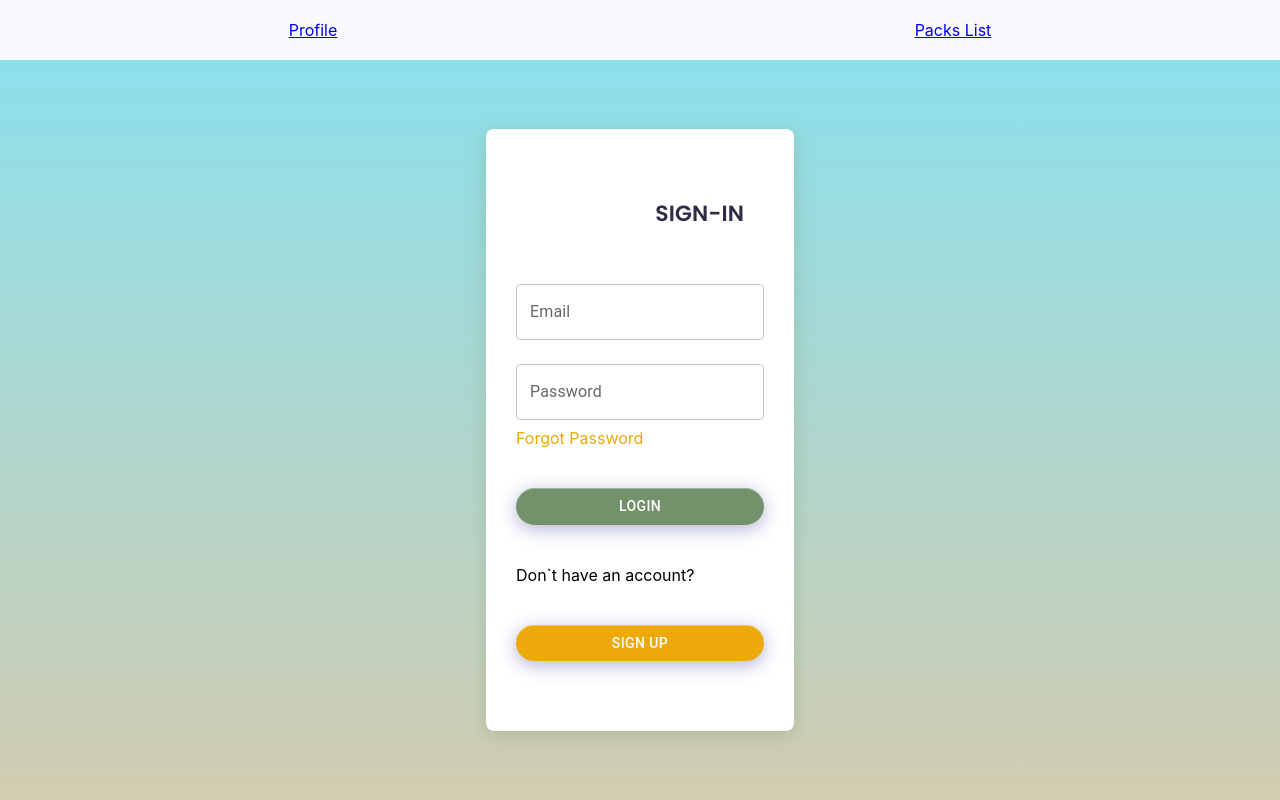
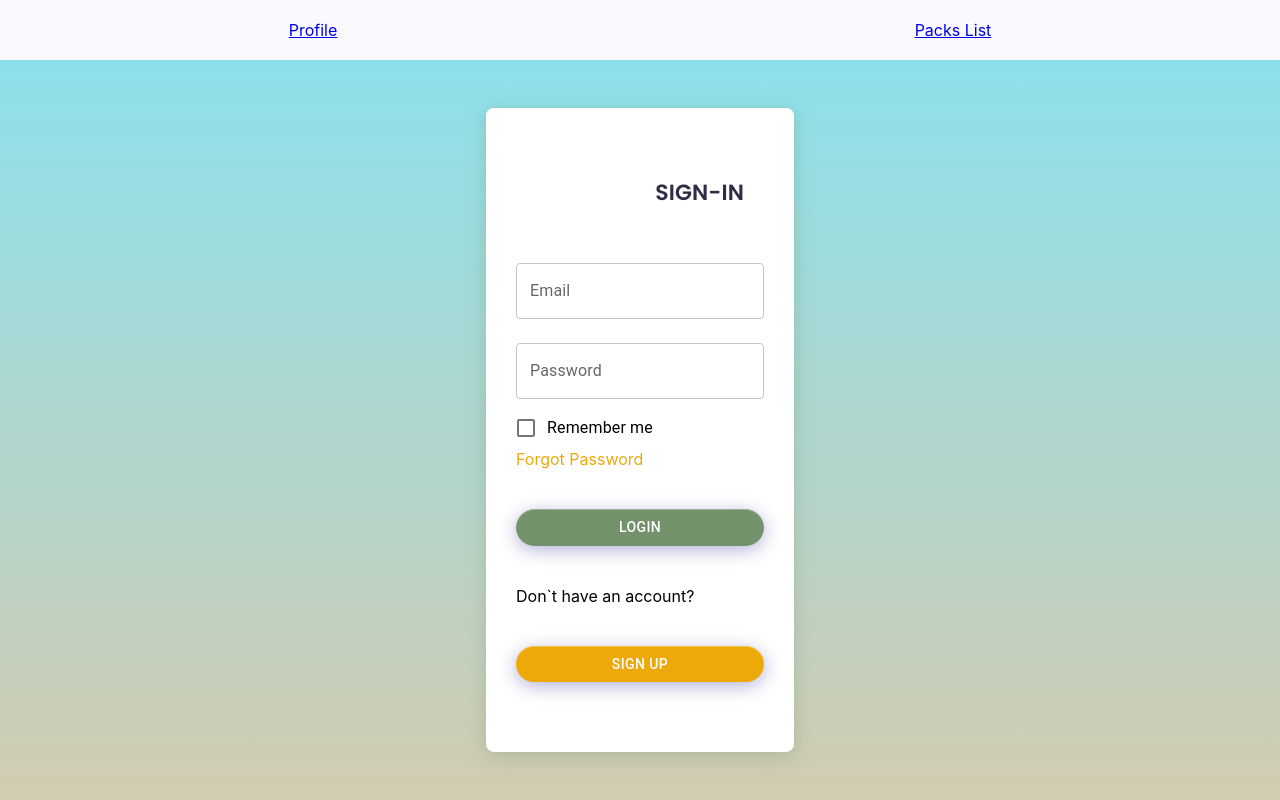
Before and after one commit to YauhenDavidovich/card-learning, a React (Create React App) app: page /#/login in a window 1280 px wide. Built offline with nearby package versions, Linux system fonts and the light colour scheme; no server answers.

Commit message:
feat: add Double range logic

```diff
--- a/src/App.tsx
+++ b/src/App.tsx
@@ -12,6 +12,7 @@ import Preloader from "./components/utils/Preloader";
 function App() {
     const isLoading = useSelector<AppStateType, RequestStatusType>(state => state.app.status)
     const dispatch = useDispatch()
+    debugger
     useEffect(() => {
         dispatch(initializeAppTC())
     }, [])
--- a/src/bll/app-reducer.ts
+++ b/src/bll/app-reducer.ts
@@ -33,7 +33,6 @@ export const initializeAppTC = () => (dispatch: Dispatch) => {
             dispatch(SetIsLoggedIn(true))
             dispatch(SetUserAC(res.data))
             dispatch(setAppStatusAC("succeeded"))
-            debugger
     })
         .catch(()=> {
             dispatch(setAppStatusAC("failed"))
--- a/src/components/PacksList/PackLIstsContainer.tsx
+++ b/src/components/PacksList/PackLIstsContainer.tsx
@@ -9,20 +9,23 @@ import {useDispatch, useSelector} from "react-redux";
 import {AppStateType} from "../../bll/store";
 import {getCardsTC} from "../../bll/packs-reducer";
 import {CardsPack} from "../../dal/packsListApi";
+//fff
 
 
 const PacksListsContainer = () => {
     const packs = useSelector<AppStateType, Array<CardsPack>>(state => state.packs.cardPacks)
+    const minimumCards = useSelector<AppStateType, number>(state => state.packs.minCardsCount)
+    const maximumCards = useSelector<AppStateType, number>(state => state.packs.maxCardsCount)
     const dispatch = useDispatch()
 
     useEffect(() => {
-        dispatch(getCardsTC({}))
-    }, [])
+        dispatch(getCardsTC({pageCount:10}))
+    }, [minimumCards, maximumCards])
 
     return (
     <div className={"main"}>
         <div className="mainBlock">
-            <DoubleRange/>
+            <DoubleRange minimumCards={minimumCards} maximumCards={maximumCards}/>
             <Search/>
             <PacksToggle/>
             <PacksTable packs={packs}/>
--- a/src/components/login/Login.tsx
+++ b/src/components/login/Login.tsx
@@ -10,7 +10,8 @@ import TextField from "@mui/material/TextField";
 import Button from '@material-ui/core/Button';
 import {Link as RouterLink, Navigate, useNavigate} from 'react-router-dom';
 import {loginTC} from "../../bll/login-reducer";
-import {Link} from "@material-ui/core";
+import {Checkbox, Link} from "@material-ui/core";
+import {FormControlLabel} from "@mui/material";
 
 
 const Login = () => {
@@ -85,6 +86,14 @@ const Login = () => {
                                                 {formik.errors.password}
                                             </div>
                                             : null}
+                                        <FormControlLabel
+                                            label={'Remember me'}
+                                            control={<Checkbox
+                                                name="rememberMe"
+                                                onChange={formik.handleChange}
+                                                value={formik.values.rememberMe}
+                                            />}
+                                        />
                                         <Link component={RouterLink} to="/forgot-password" color="secondary">
                                             {'Forgot Password'}
                                         </Link>
--- a/src/components/utils/Controls/DoubleRange.tsx
+++ b/src/components/utils/Controls/DoubleRange.tsx
@@ -1,21 +1,33 @@
-import React, {useState} from "react";
+import React, {useEffect, useState} from "react";
 import {Slider} from "@material-ui/core";
+import {useDispatch} from "react-redux";
+import {getCardsTC} from "../../../bll/packs-reducer";
+
+type DoubleRangePropsType = {
+    minimumCards: number
+    maximumCards: number
+}
 
 
-const DoubleRange = () => {
-    const [value, setValue] = useState([0, 10]);
-    const handleChange = (event: any, newValue: any) => {
-        setValue(newValue);
-        console.log(newValue)
+const DoubleRange = (props: DoubleRangePropsType) => {
+    const [value, setValue] = useState<number[]>([props.minimumCards, props.maximumCards]);
+    console.log([props.minimumCards, props.maximumCards])
+    const handleChange = (event: any, newValue: number | number[]) => {
+        setValue(newValue as number[]);
+        dispatch(getCardsTC({min:value[0], max:value[1]}))
     };
+
+    const dispatch = useDispatch()
+
     return (
         <Slider
             value={value}
             onChangeCommitted={handleChange}
+            defaultValue={[props.minimumCards, props.maximumCards]}
             valueLabelDisplay="on"
             aria-labelledby="range-slider"
-            min={3}
-            max={10}
+            min={props.minimumCards}
+            max={props.maximumCards}
         />
     )
 
```
